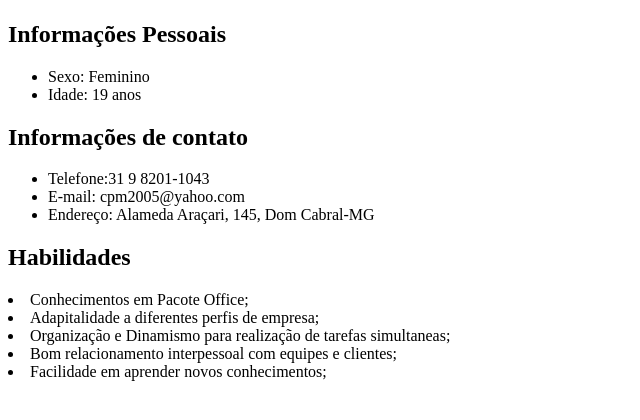
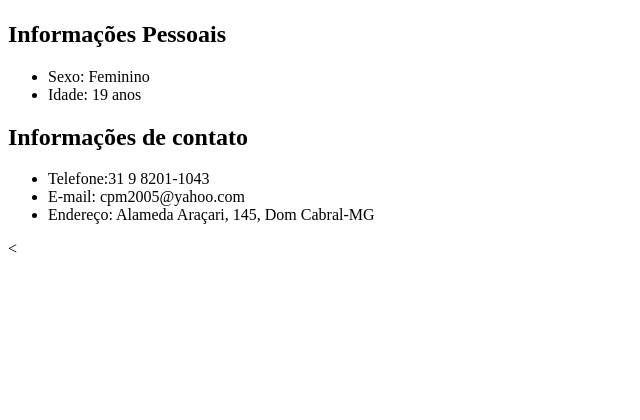
Before and after one commit to httpscecili/Senai.Projects, a plain HTML site: page index.html in a window 1280 px wide. Shown: the part 86-506 px from the top of the page, without its empty margins (0-640 px from the left). Drawn offline with Linux system fonts and the light colour scheme.

Commit message:
Update index.html
Signed-off-by: CoffeesLia <98719299+httpscecili@users.noreply.github.com>

```diff
--- a/index.html
+++ b/index.html
@@ -1,14 +1,17 @@
+<!DOCTYPE html>
+<html lang="pt-br">
     <!DOCTYPE html>
     <html lang="pt-br">
     <head>
         <meta charset="UTF-8">
         <meta name="viewport" content="width=device-width, initial-scale=1.0">
         <title>Currículo Cecília Melgaço</title>
+        <link rel="stylesheet" href= "assets/css/style.css">
     </head>
     <body>
       <section>
         <h1>Cecília Pereira Melgaço</h1>
-    <img src="assets\imagens\E0GfqcbXoAEy0yh.jpg">
+        <img class=foto_perfil src="assets/imagens/4e9b027873f59c9ccd60f91afe8b57b1.jpg">
       </section>
       <section>
         <h2>Informações Pessoais</h2>
@@ -24,14 +27,7 @@
             <li>E-mail: cpm2005@yahoo.com</li>
             <li>Endereço: Alameda Araçari, 145, Dom Cabral-MG</li>
         </ul>
-    <h2>Habilidades</h2>
-  </section>
-  <section>
-        <li>Conhecimentos em Pacote Office;</li>
-        <li>Adapitalidade a diferentes perfis de empresa;</li>
-        <li>Organização e Dinamismo para realização de tarefas simultaneas;</li>
-        <li>Bom relacionamento interpessoal com equipes e clientes;</li>
-        <li>Facilidade em aprender novos conhecimentos;</li>
       </section>
     </body>
     </html>
+<
```
Lines whose indentation alone changed are shown as unchanged.
